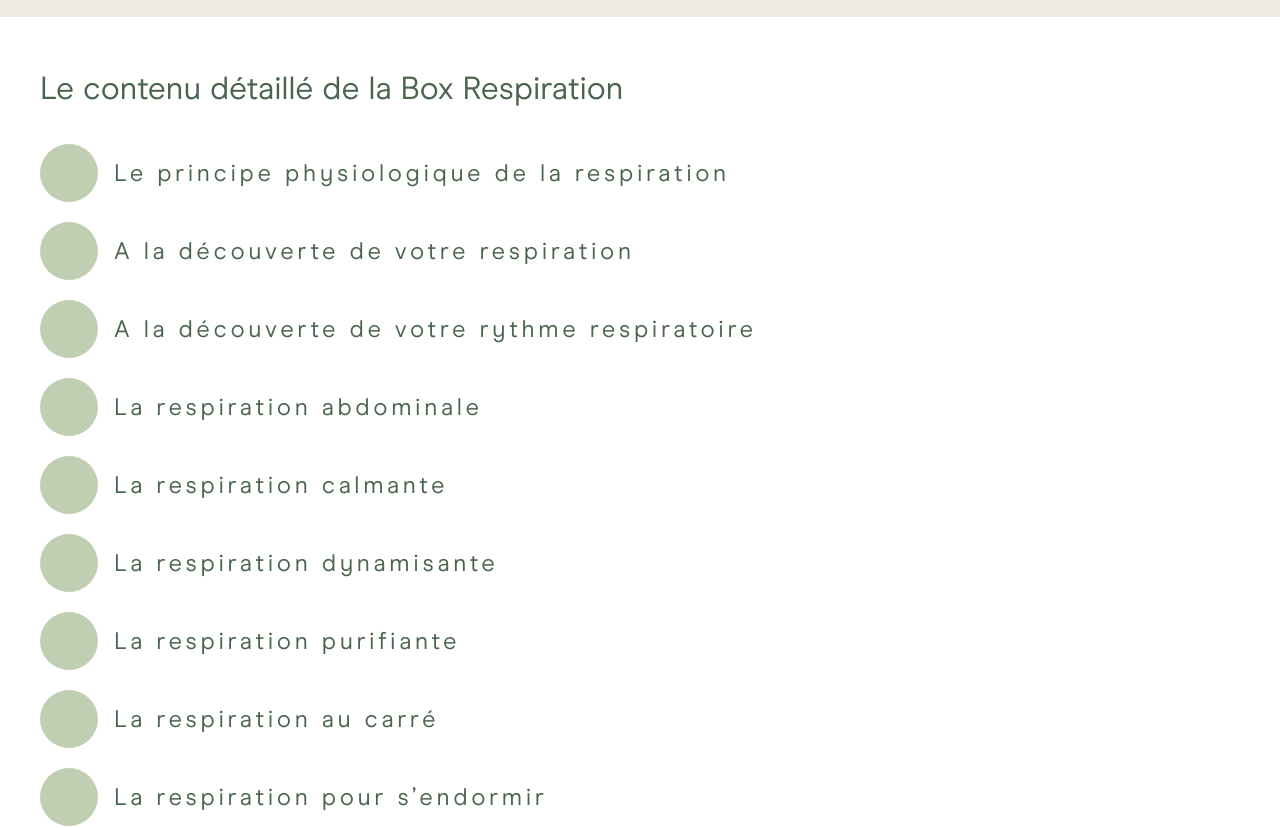
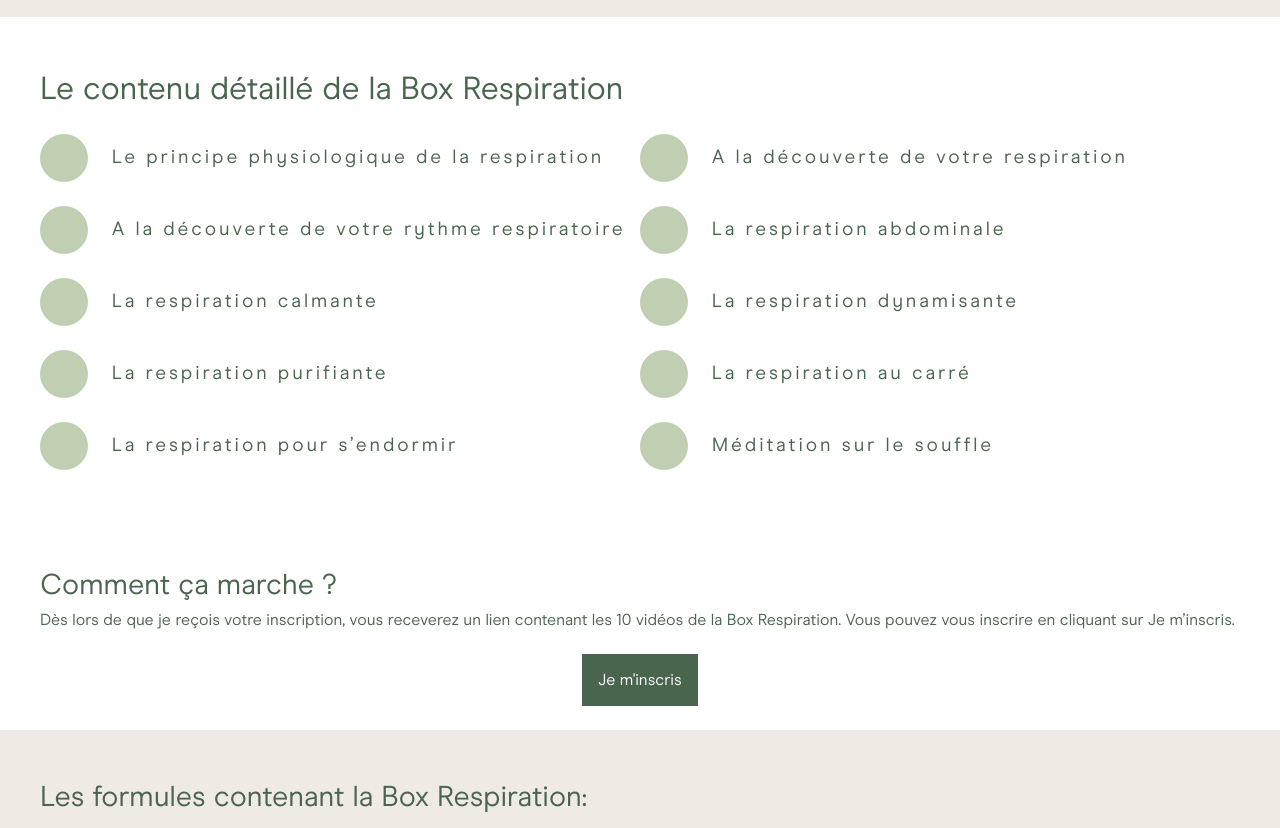
Before and after one commit to Tbtimber/maiora-react, a React (Create React App) app: page /breathing in a window 1280 px wide. Shown: the part 920-1748 px from the top of the page. Built offline with nearby package versions, Linux system fonts and the light colour scheme.

Commit message:
Added styling to breathing

```diff
--- a/src/components/Header.js
+++ b/src/components/Header.js
@@ -3,7 +3,7 @@ import logo from '../assets/maiore-main-logo.svg';
 import cursor_down from '../assets/cursor_down.svg'
 import '../styles/Header.css';
 
-const benefitSubMenuItems = [
+/*const benefitSubMenuItems = [
     {
         id: "sophrology",
         label: "La Sophrologie",
@@ -30,7 +30,7 @@ const benefitSubMenuItems = [
         subMenu: undefined
     }
 ];
-
+*/
 const menuItems = [
     {
         id: "home",
@@ -42,7 +42,7 @@ const menuItems = [
         id: "benefit",
         route: "/benefit",
         label: "PRESTATIONS",
-        subMenu: benefitSubMenuItems
+        subMenu: undefined //benefitSubMenuItems
     },
     {
         id: "about",
--- a/src/components/Home.js
+++ b/src/components/Home.js
@@ -1,7 +1,7 @@
 function MaioraHome() {
     return (
-        <div className="content-test">
-            TEST
+        <div className="maiora-home-content-div">
+
         </div>
     )
 }
--- a/src/components/Router.js
+++ b/src/components/Router.js
@@ -1,6 +1,5 @@
 import { Route, Routes } from "react-router"
 import MaioraAbout from "./About"
-import MaioraBenefit from "./Benefit"
 import MaioraBreathing from "./Breathing"
 import MaioraContact from "./Contact"
 import MaioraHome from "./Home"
@@ -11,8 +10,8 @@ function MaioraRouter() {
         <div className="App">
             <Routes>
                 <Route path="/" element={<MaioraHome />} />
-                <Route path="/home" element={<MaioraBreathing />} />
-                <Route path="/benefit" element={<MaioraBenefit />} />
+                <Route path="/home" element={<MaioraHome />} />
+                <Route path="/benefit" element={<MaioraBreathing />} />
                 <Route path="/about" element={<MaioraAbout />} />
                 <Route path="/contact" element={<MaioraContact />} />
                 <Route path="/meetings" element={<MaioraMeetings />} />
--- a/src/components/articles/ListItemArticle.js
+++ b/src/components/articles/ListItemArticle.js
@@ -8,7 +8,7 @@ function ListItemArticle({title, items}) {
             <div className="maiora-list-ul">
                 {items.map((item, index) => (
                     <div key={`${item.id}-${ index }`} className="maiora-list-il">
-                        <img src={greenDot} alt="green_dot"/> <p className='maiora-list-il-text'>{item.text}</p>
+                        <img src={greenDot} alt="green_dot" className="maiora-list-il-img"/> <p className='maiora-list-il-text'>{item.text}</p>
                     </div>
                 ))}
             </div>
--- a/src/styles/ListItemArticle.css
+++ b/src/styles/ListItemArticle.css
@@ -5,19 +5,40 @@
 
 .maiora-list-ul {
     list-style: url('../assets/dot_green.svg');
+    display: grid;
+    grid-template-columns: 1fr;
 }
 
 .maiora-list-il {
-    display: flex;
+    display: inline;
     font-family: Bodoni Moda;
     font-style: normal;
     font-weight: 500;
-
     line-height: 38px;
     letter-spacing: 0.15em;
-    font-size: 1.5rem;
+    font-size: 1.2rem;
+    vertical-align: middle;
+    margin-bottom: 1.5rem;
 }
 
 .maiora-list-il-text {
     margin-left: 1rem;
+    display: inline;
 }
+.maiora-list-il-img {
+    display: inline;
+    height: 3rem;
+    width: 3rem;
+    vertical-align: middle;
+}
+
+@media (min-width: 37em) {
+    .maiora-list-ul {
+        grid-template-columns: repeat(2, 1fr);
+    }
+    .maiora-list-il-img {
+        height: 3rem;
+        width: 3rem;
+        vertical-align: middle;
+    }
+}
--- a/src/styles/OfferGridArticle.css
+++ b/src/styles/OfferGridArticle.css
@@ -48,9 +48,7 @@
     font-size: 1.8rem;
     text-align: center;
     font-style: normal;
-
     font-weight: 600;
-
     letter-spacing: 0.15em;
 }
 
```
